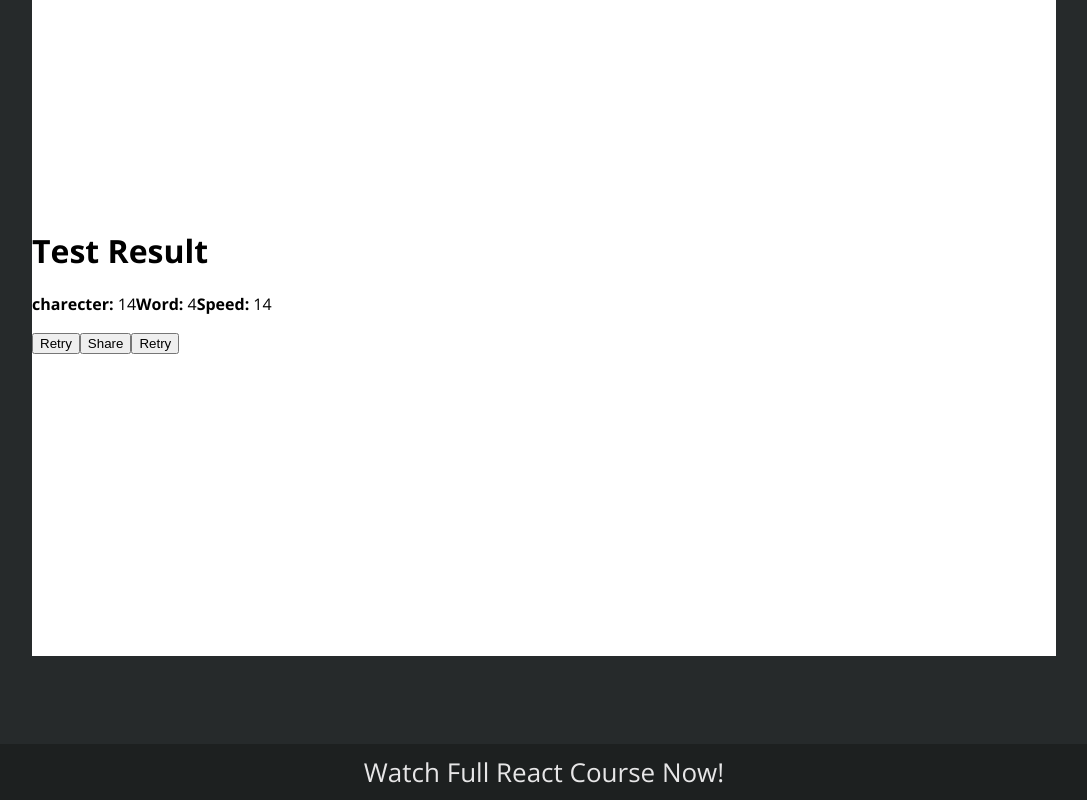
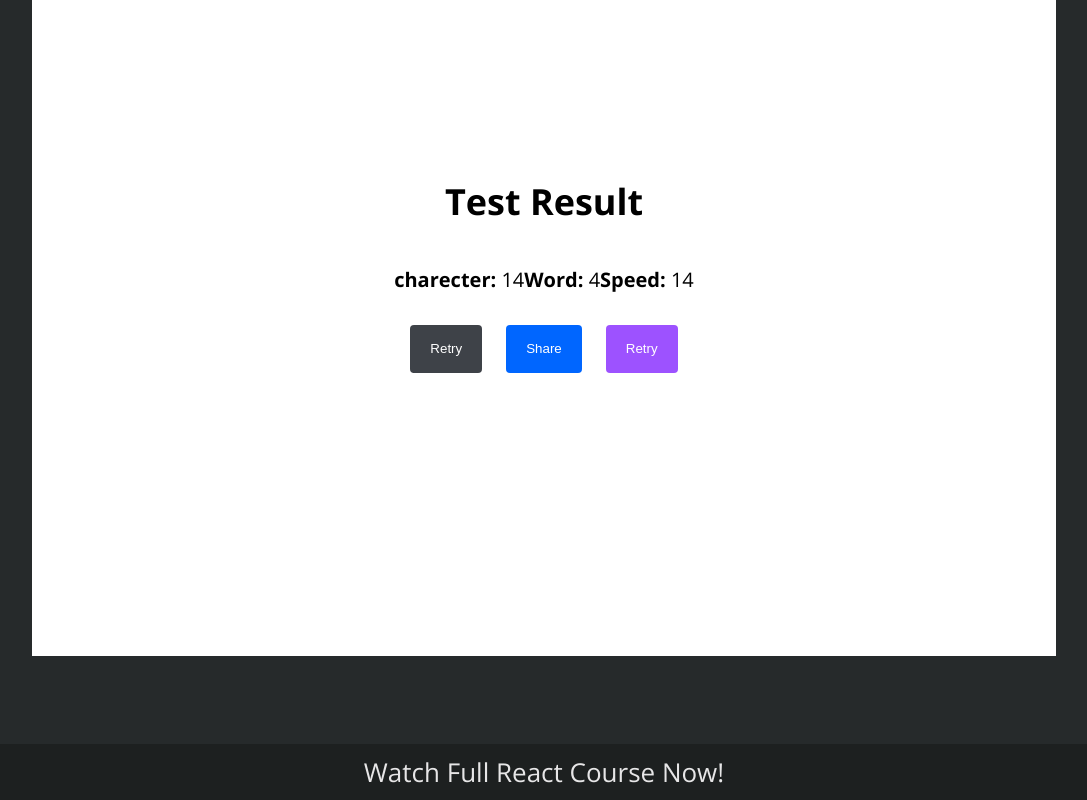
Before and after one commit to tinkugupta5/typing_game, a React (Create React App) app: page / in a window 1280 px wide. Shown: the part 1091-1891 px from the top of the page, without its empty margins (96-1183 px from the left). Built offline with nearby package versions, Linux system fonts and the light colour scheme.

Commit message:
second commit

```diff
--- a/src/component/TryAgain/TryAgain.css
+++ b/src/component/TryAgain/TryAgain.css
@@ -0,0 +1,65 @@
+.try-again-container
+{
+    display: flex;
+    flex-direction: column;
+    justify-content: center;
+    align-items: center;
+}
+
+.try-again-container > h1 {
+    text-decoration: none;
+    margin: 0;
+    font-size: 36px;
+    margin-bottom: 20px;
+
+}
+
+.result-container > p {
+    font-size: 20px;
+    margin: 20px;
+}
+
+.end-button{
+    position: relative;
+    margin: 12px;
+    border: none;
+    border-radius: 4px;
+    min-width: 64px;
+    padding: 7px 20px;
+    vertical-align: middle;
+    text-align: center;
+    color: #ffff;
+    cursor: pointer;
+    line-height: 34px;
+
+}
+
+.start-again-btn
+{
+    background-color: #3e4248;
+}
+
+.start-again-btn:hover,
+.start-again-btn:focus
+{
+    background: #808080;
+}
+
+.share-btn {
+    background-color: #0066ff;
+}
+
+.share-btn:hover,
+.share-btn:hover
+ {
+    background-color: #7db1ff;
+}
+
+.tweet-btn {
+    background-color: #9d52ff;
+}
+
+.tweet-btn:hover,
+.tweet-btn:focus {
+    background-color: #ff70bf;
+}
--- a/src/component/TryAgain/TryAgain.jsx
+++ b/src/component/TryAgain/TryAgain.jsx
@@ -1,4 +1,5 @@
 import React from "react";
+import "./TryAgain.css";
 
 const TryAgain = ({words,characters,wpm}) => {
 
@@ -17,7 +18,7 @@ const TryAgain = ({words,characters,wpm}) => {
             <div>
                 <button className="end-button start-again-btn">Retry</button>
                 <button className="end-button share-btn" onClick={() => {window.open("https://www.facebook.com/share ")}}>Share</button>
-                <button className="end-button">Retry</button>
+                <button className="end-button tweet-btn">Retry</button>
             </div>
         </div>
 
```
